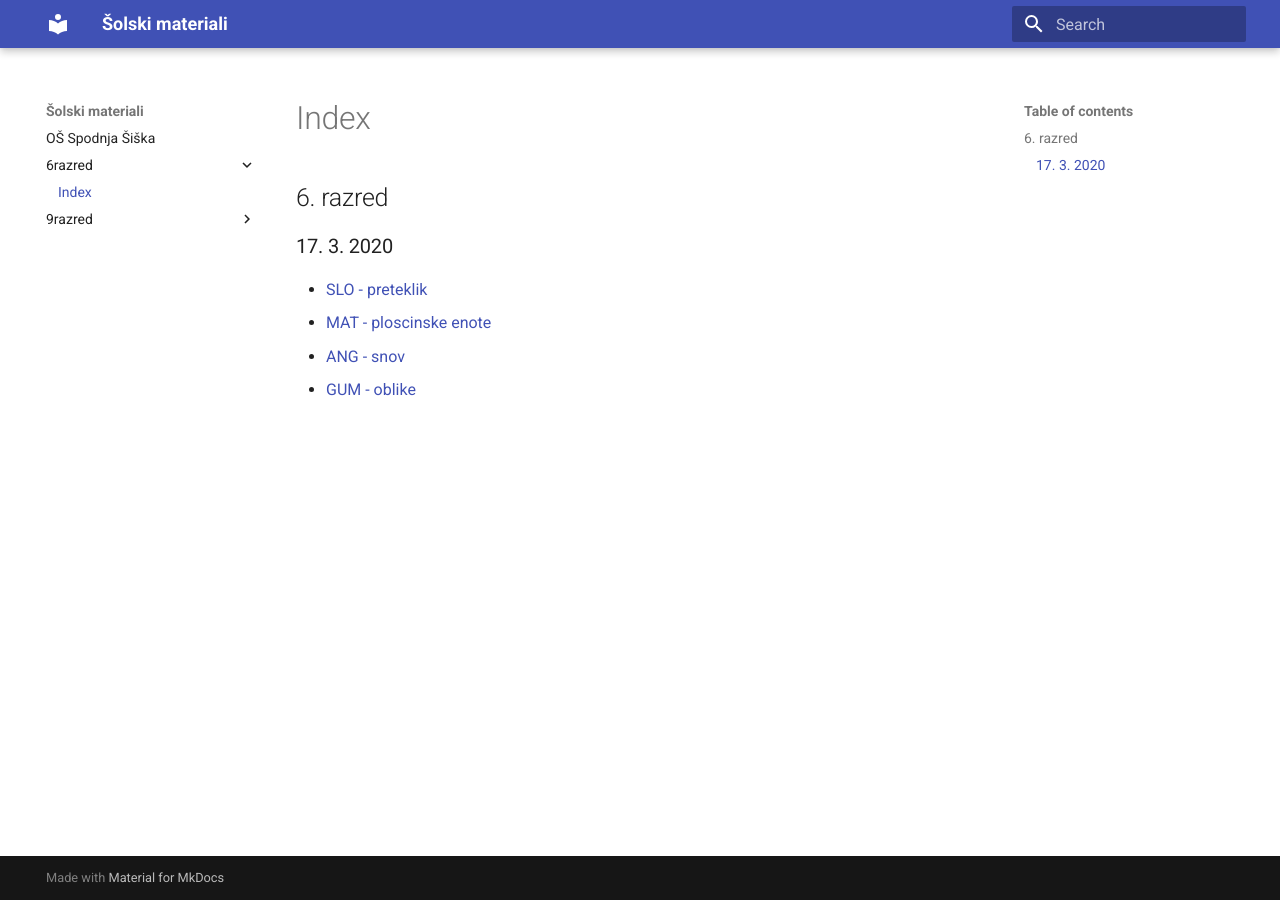
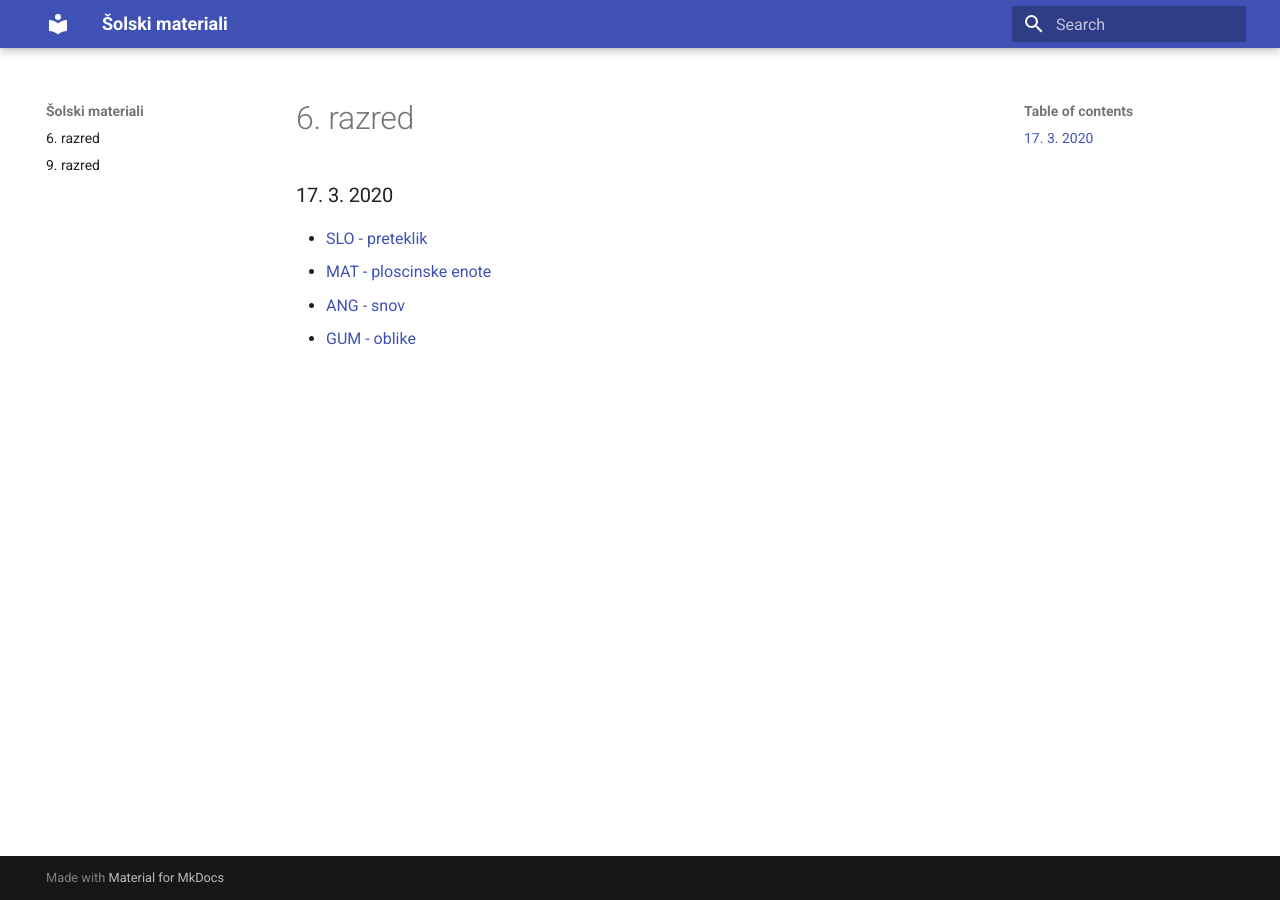
Before and after one commit to skyflyer/solski-materiali, an MkDocs documentation site: the page built from docs/6razred/index.md, in a window 1280 px wide. Built offline with MkDocs 1.6.1 and Material for MkDocs 9.7.7, drawn with Linux system fonts in a browser that asks for light colours.

Commit message:
Styling, reorg...

```diff
--- a/docs/6razred/index.md
+++ b/docs/6razred/index.md
@@ -1,4 +1,7 @@
-## 6. razred
+---
+title: 6. razred
+summary: ucna snov za 6. razred
+---
 
 ### 17. 3. 2020
 
--- a/mkdocs.yml
+++ b/mkdocs.yml
@@ -1,3 +1,5 @@
 site_name: Šolski materiali
-theme:
-  name: 'material'
+theme: 'material'
+nav:
+  - 6. razred: '6razred/'
+  - 9. razred: '9razred/'
```
Also changed, not shown: docs/9razred/index.md (+8 -5 lines).
